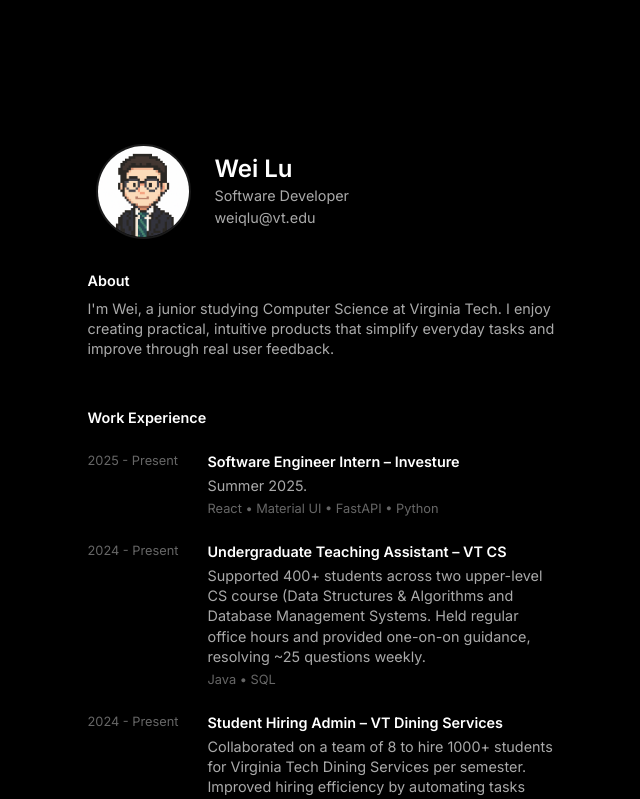
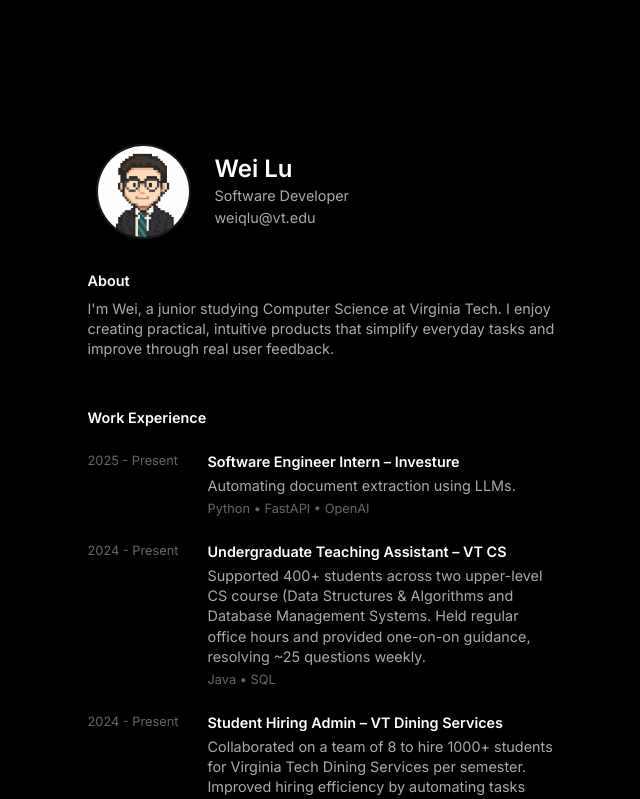
Before and after one commit to weiqlu/weiqlu-portfolio, a React (Vite) app in the folder client/: page / in a window 1280 px wide. Shown: the top 799 px of the page, without its empty margins (319-959 px from the left). Built offline with nearby package versions, Linux system fonts and the light colour scheme; some icons are missing.

Commit message:
updated animations and job description

```diff
--- a/client/src/components/Experience.jsx
+++ b/client/src/components/Experience.jsx
@@ -6,9 +6,9 @@ const experiences = [
   {
     period: "2025 - Present",
     title: "Software Engineer Intern – Investure",
-    company: "Summer 2025.",
-    description: "",
-    technologies: ["React", "Material UI", "FastAPI", "Python"],
+    company: "",
+    description: "Automating document extraction using LLMs.",
+    technologies: ["Python", "FastAPI", "OpenAI"],
     link: "https://www.investure.com/",
   },
   {
@@ -59,7 +59,7 @@ const Experience = () => {
       <motion.div
         initial={{ opacity: 0, y: -20 }}
         animate={{ opacity: 1, y: 0 }}
-        transition={{ duration: 0.5, ease: "easeOut" }}
+        transition={{ duration: 1, ease: "easeOut", delay: 0.4 }}
       >
         <Typography
           variant="body1"
--- a/client/src/components/Links.jsx
+++ b/client/src/components/Links.jsx
@@ -86,7 +86,7 @@ const Links = () => {
       <motion.div
         initial={{ opacity: 0, y: -20 }}
         animate={{ opacity: 1, y: 0 }}
-        transition={{ duration: 0.5, ease: "easeOut" }}
+        transition={{ duration: 1, ease: "easeOut", delay: 0.4}}
       >
         <Typography
           variant="body1"
--- a/client/src/components/Projects.jsx
+++ b/client/src/components/Projects.jsx
@@ -121,7 +121,7 @@ const Projects = () => {
       <motion.div
         initial={{ opacity: 0, y: -20 }}
         animate={{ opacity: 1, y: 0 }}
-        transition={{ duration: 0.5, ease: "easeOut" }}
+        transition={{ duration: 1, ease: "easeOut", delay: 0.4}}
       >
         <Typography
           variant="body1"
```
